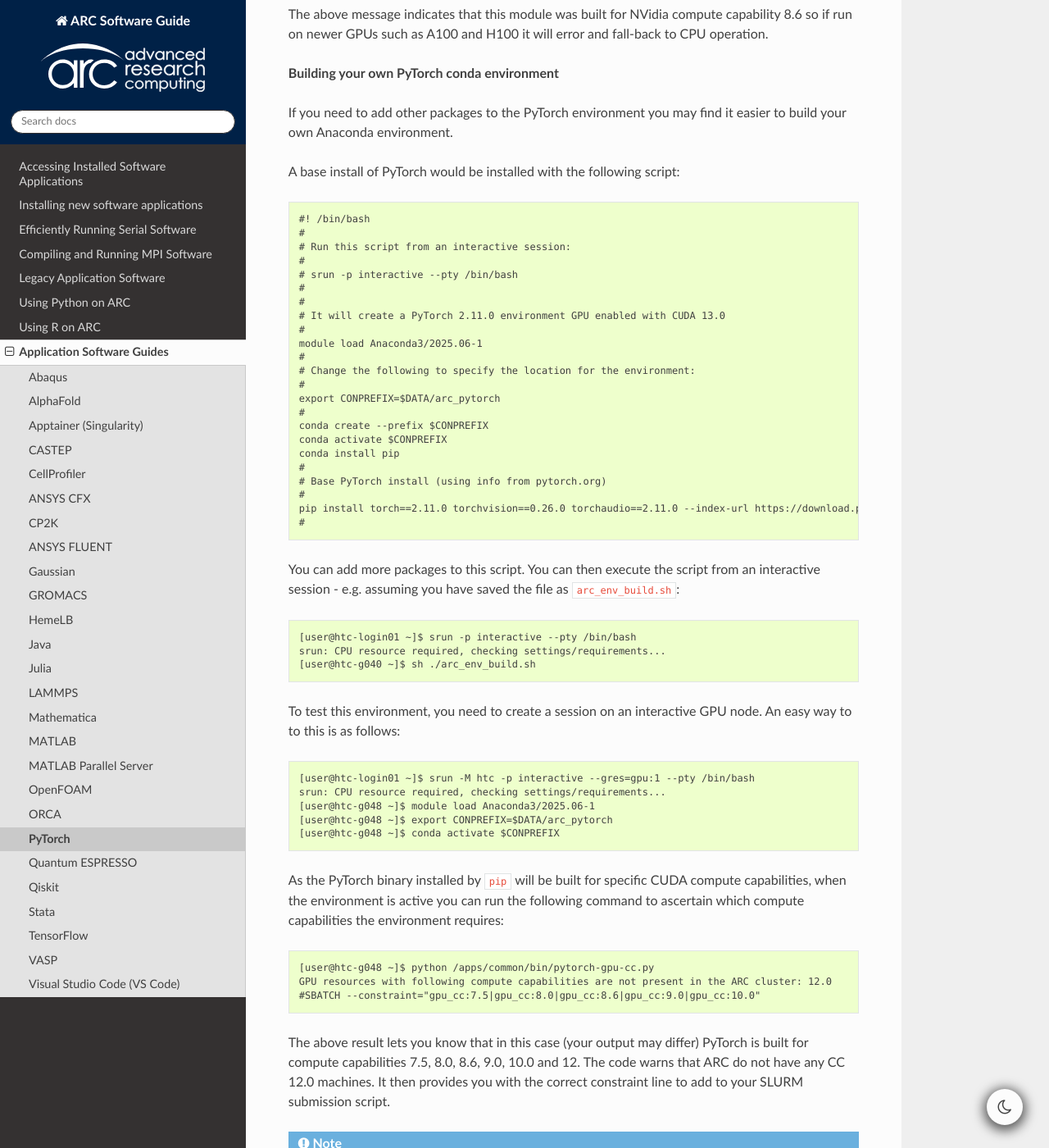
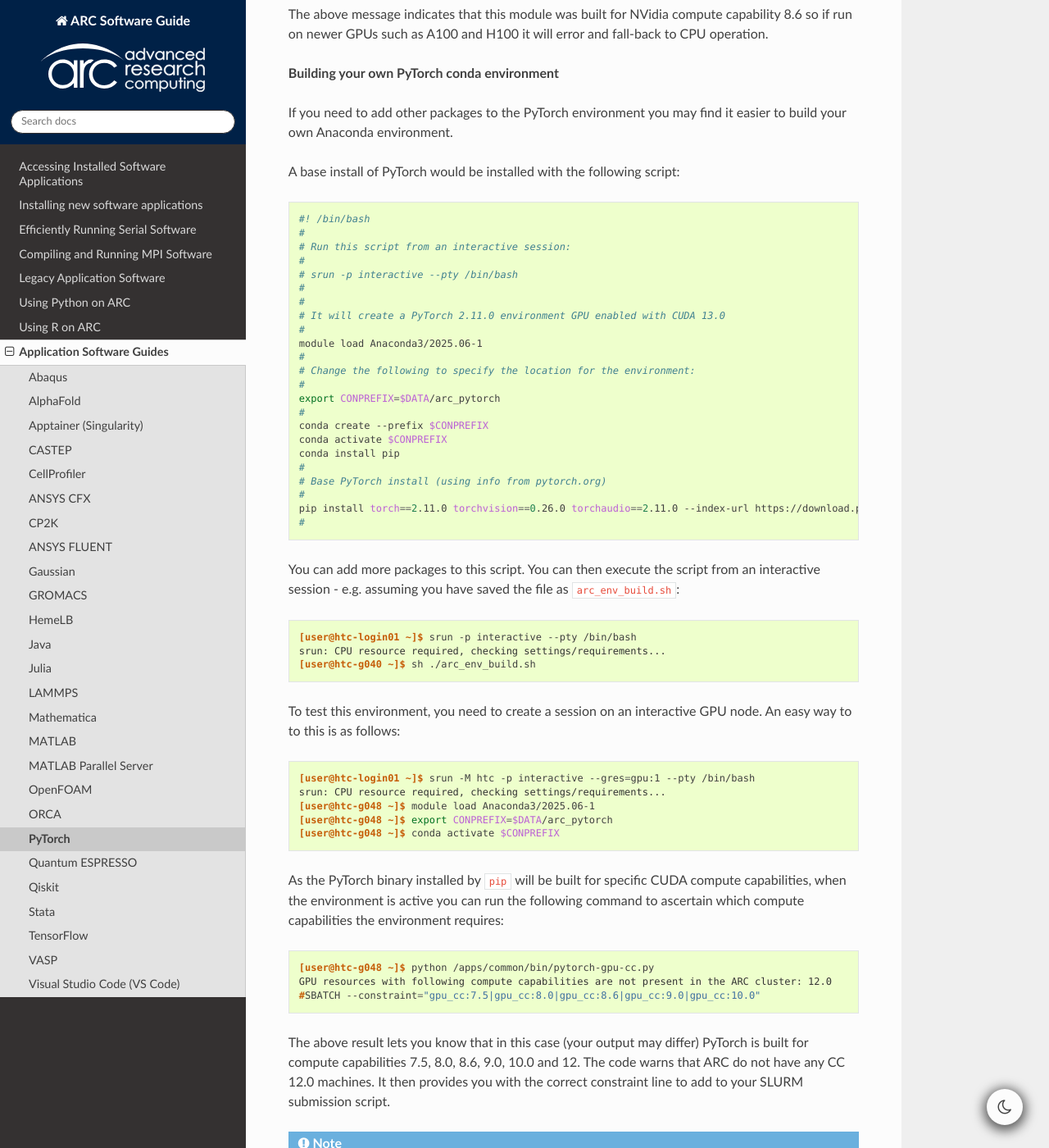
Before and after one commit to oxford-arc/arc-software-guide, a Sphinx documentation site: the page built from docs/source/apps/arc_pytorch.rst, in a window 1280 px wide and 1400 px high, scrolled down 683 px. Shown: the whole window at 82% size. Built offline with Sphinx 7.4.7 and the Read the Docs theme 3.1.0, drawn with Linux system fonts in a browser that asks for light colours; some of the changed text lies outside the part shown.

Commit message:
Use code-block's
Signed-off-by: Gregory J. L. Tourte <greg.tourte@gmail.com>

```diff
--- a/docs/source/apps/arc_pytorch.rst
+++ b/docs/source/apps/arc_pytorch.rst
@@ -5,7 +5,9 @@
 
 There are many PyTorch modules already installed on ARC.
 
-You can find these using the command::
+You can find these using the command:
+
+.. code-block::
 
   module spider PyTorch
 
@@ -13,11 +15,13 @@
 Please be aware that you should load the module you intend to use on an interactive session, and it will inform you of the GPU compute capability it has been built for.
 This will ensure that you can specify the correct GPU type in your submission script.
 
-For example (from htc-login)::
+For example (from htc-login):
 
-  srun -p interactive --pty /bin/bash
+.. code-block:: console
 
-  module load PyTorch/1.12.0-foss-2022a-CUDA-11.7.0
+  [user@arc-login ~]$ srun -p interactive --pty /bin/bash
+
+  [user@arc-login ~]$ module load PyTorch/1.12.0-foss-2022a-CUDA-11.7.0
   Note: This PyTorch module supports GPUs with compute capability features up to 8.6 (e.g. V100, A100, RTX8000)
   it will not work with newer GPU generations. Please ensure you have requested the correct GPU generation.
   See https://arc-user-guide.readthedocs.io/en/latest/job-scheduling.html#gpu-resources
@@ -29,7 +33,9 @@
 
 If you need to add other packages to the PyTorch environment you may find it easier to build your own Anaconda environment.
 
-A base install of PyTorch would be installed with the following script::
+A base install of PyTorch would be installed with the following script:
+
+.. code-block:: bash
 
   #! /bin/bash
   #
@@ -56,13 +62,17 @@
   #
 
 
-You can add more packages to this script. You can then execute the script from an interactive session - e.g. assuming you have saved the file as ``arc_env_build.sh``::
+You can add more packages to this script. You can then execute the script from an interactive session - e.g. assuming you have saved the file as ``arc_env_build.sh``:
+
+.. code-block:: console
 
    [user@htc-login01 ~]$ srun -p interactive --pty /bin/bash
    srun: CPU resource required, checking settings/requirements...
    [user@htc-g040 ~]$ sh ./arc_env_build.sh
 
-To test this environment, you need to create a session on an interactive GPU node. An easy way to to this is as follows::
+To test this environment, you need to create a session on an interactive GPU node. An easy way to to this is as follows:
+
+.. code-block:: console
 
    [user@htc-login01 ~]$ srun -M htc -p interactive --gres=gpu:1 --pty /bin/bash
    srun: CPU resource required, checking settings/requirements...
@@ -71,7 +81,9 @@
    [user@htc-g048 ~]$ conda activate $CONPREFIX
 
 As the PyTorch binary installed by ``pip`` will be built for specific CUDA compute capabilities, when the environment is active you can run
-the following command to ascertain which compute capabilities the environment requires::
+the following command to ascertain which compute capabilities the environment requires:
+
+.. code-block:: console
 
   [user@htc-g048 ~]$ python /apps/common/bin/pytorch-gpu-cc.py
   GPU resources with following compute capabilities are not present in the ARC cluster: 12.0
@@ -87,7 +99,9 @@
   To help you check and update the node constraints in your submission script.
 
 
-To use the environment from a batch submission script, after the your resource definition ``#SBATCH`` lines add::
+To use the environment from a batch submission script, after the your resource definition ``#SBATCH`` lines add:
+
+.. code-block:: bash
 
    module load Anaconda3/2025.06-1
    export CONPREFIX=$DATA/arc_pytorch
```
